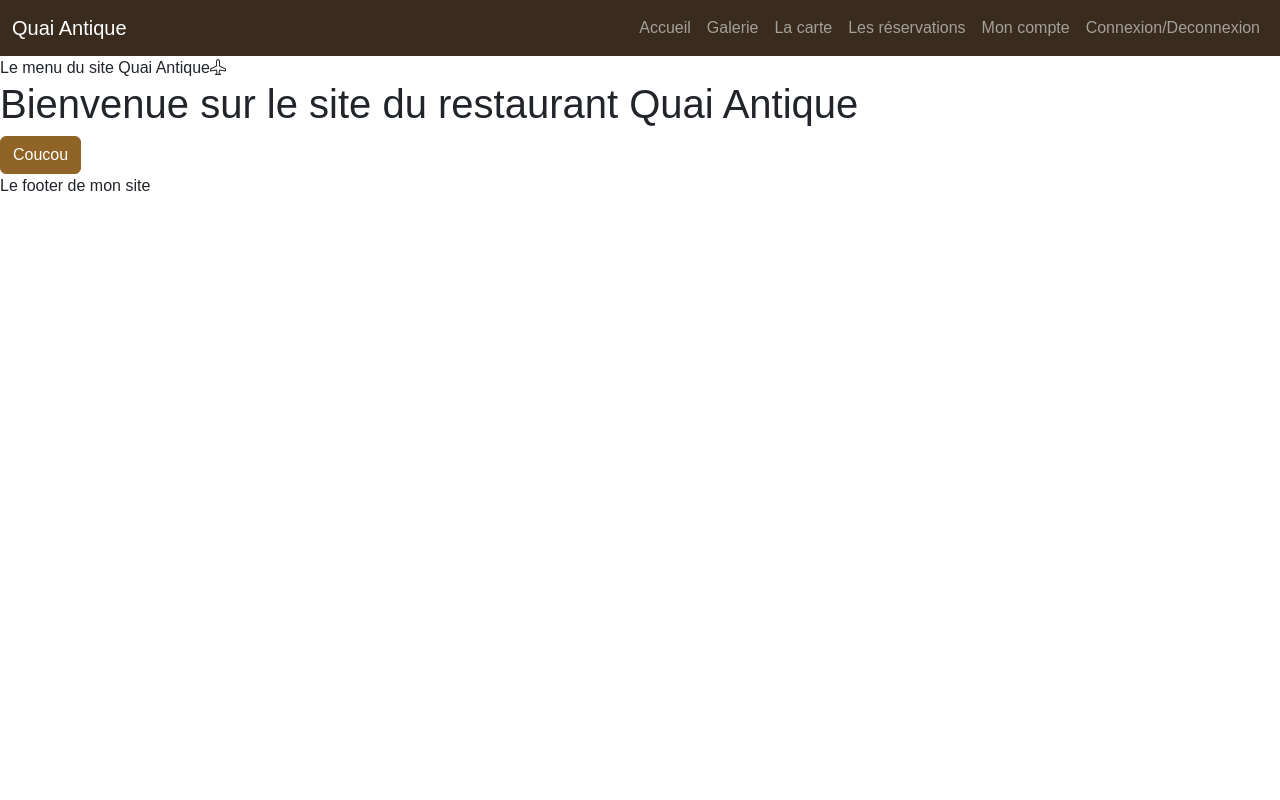
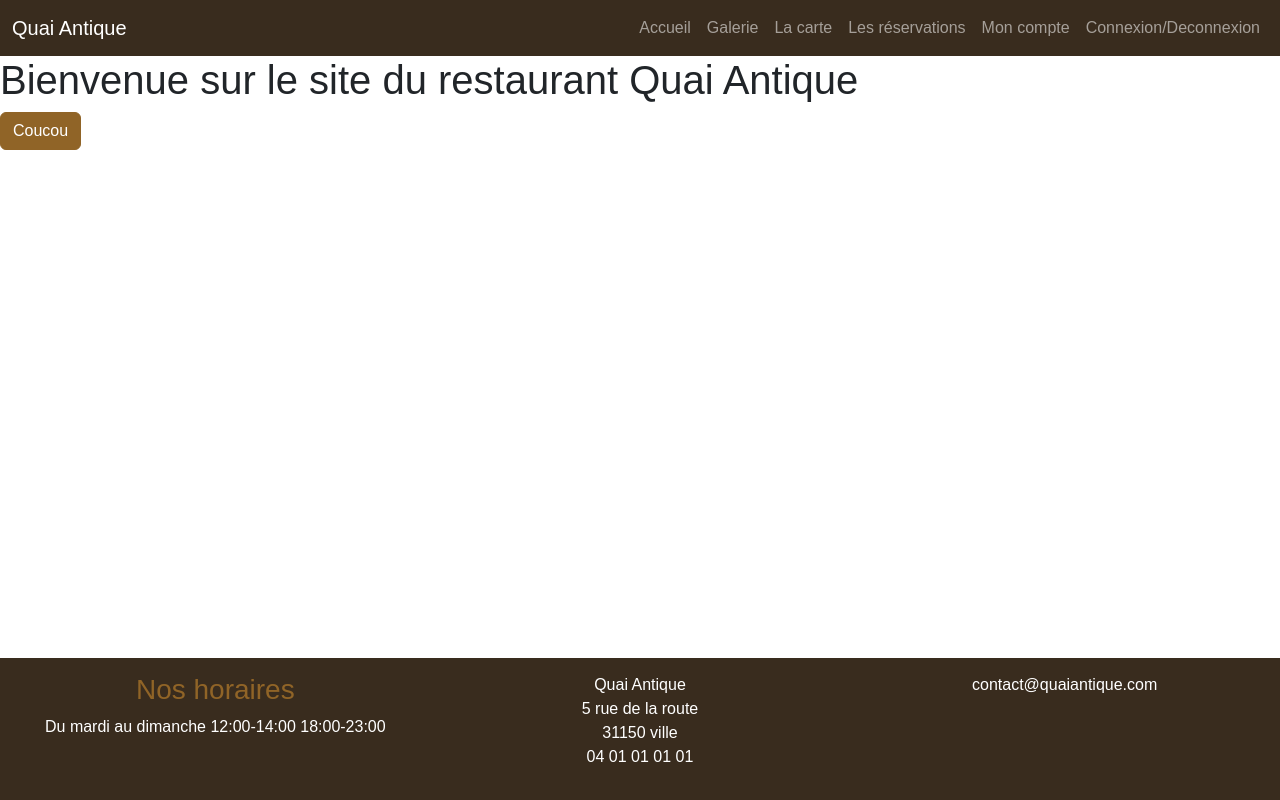
Before and after one commit to stephaneiam444-pixel/web, a website with bundled scripts: page Quai Antique restaurant front/index.html in a window 1280 px wide. Built offline with nearby package versions, Linux system fonts and the light colour scheme; files whose address does not match are found by name; a web font is replaced by a local one.

Commit message:
Ajout du footer

```diff
--- a/Quai Antique restaurant front/index.html
+++ b/Quai Antique restaurant front/index.html
@@ -5,7 +5,7 @@
 <meta name="viewport" content="width=device-width, initial-scale=1.0">
 <link rel="preconnect" href="https://fonts.googleapis.com">
 <link rel="preconnect" href="https://fonts.gstatic.com" crossorigin>
-<link href="https: //fonts. googleapis .com/css2?family=Hind+Madurai:wght@300;400&display=swap" rel="stylesheet">
+<link href="https://fonts.googleapis.com/css2?family=Hind+Madurai:wght@300;400&display=swap" rel="stylesheet">
 <link rel="stylesheet" href="scss/main.css">
 
 <title>Quai Antique</title>
@@ -44,13 +44,31 @@
     </div>
   </div>
 </nav>
-    Le menu du site Quai Antique<i class="bi bi-airplane"></i></header>
+
 
 <main id="main-page">
 <!-- Le contenu des pages sera injecté ici -->
 </main>
 
-<footer>Le footer de mon site</footer>
+<footer class="bg-dark text-white text-center footer">
+    <div class="row">
+    <div class="col-12 col-lg-4">
+      <h3 class="text-primary">Nos horaires</h3>
+      <p>Du mardi au dimanche  12:00-14:00  18:00-23:00</p>
+    </div>
+    <div class="col-6 col-lg-4">
+       <p>Quai Antique <br/>
+5 rue de la route <br/>
+31150 ville <br/>
+04 01 01 01 01 <br/>
+       </p>
+    </div>
+    <div class="col-6 col-lg-4">
+     <p>contact@quaiantique.com</p>
+    </div>
+    </div>
+
+</footer>
 
 <script type="module" src="Router/router.js"></script>
 <script src="node_modules/bootstrap/dist/js/bootstrap.bundle.min.js"></script>
--- a/Quai Antique restaurant front/scss/main.scss
+++ b/Quai Antique restaurant front/scss/main.scss
@@ -1,2 +1,18 @@
 @import url("/node_modules/bootstrap-icons/font/bootstrap-icons.css");
 @import "custom";
+
+html {
+    position:relative;
+    min-height: 100%;
+}
+
+main{
+    margin-bottom: 250px;
+}
+
+footer.footer {
+    padding: 15px;
+    position: absolute;
+    bottom: 0;
+    width: 100%;
+}
```
Also changed, not shown: Quai Antique restaurant front/scss/main.css, 1 other file.
